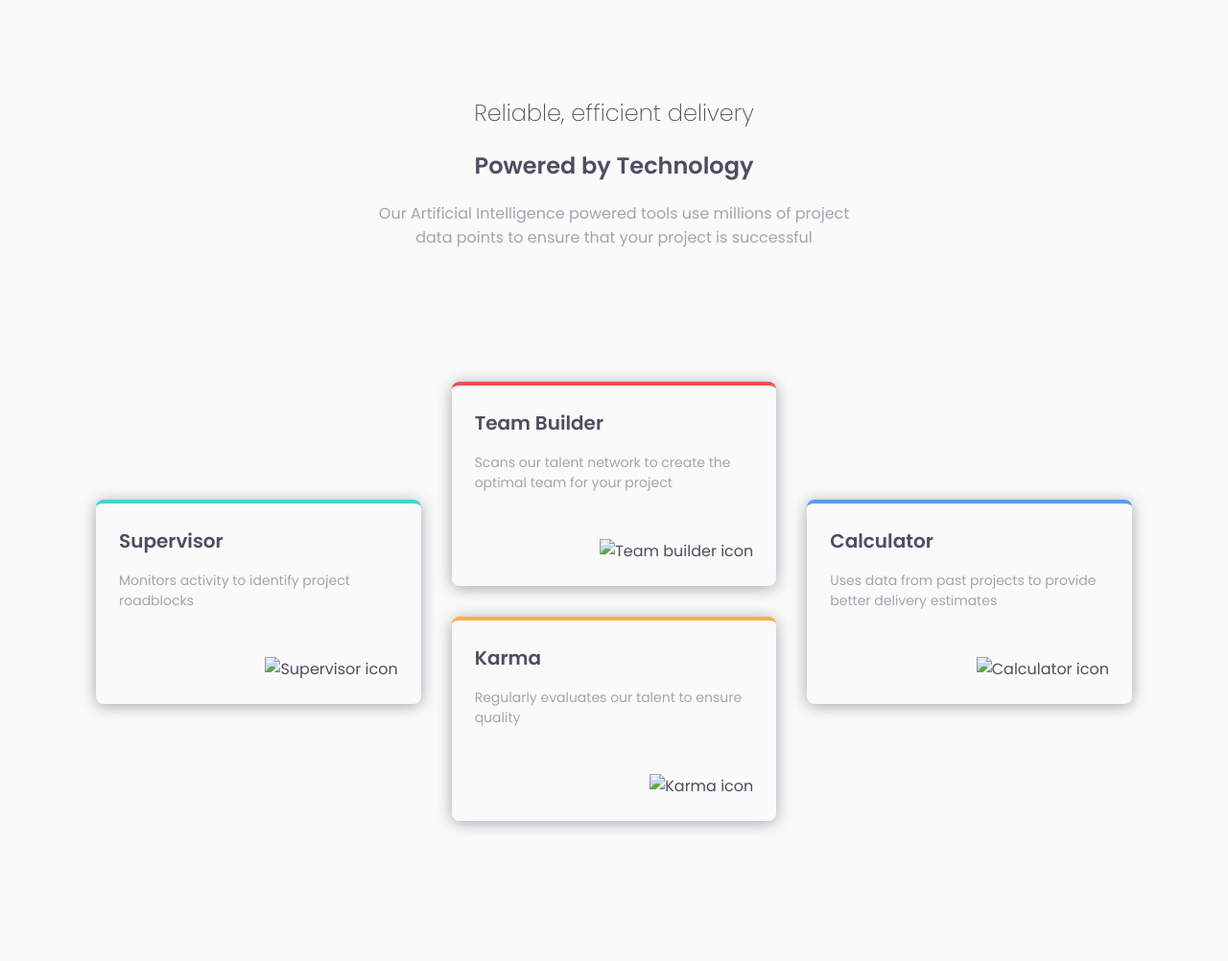
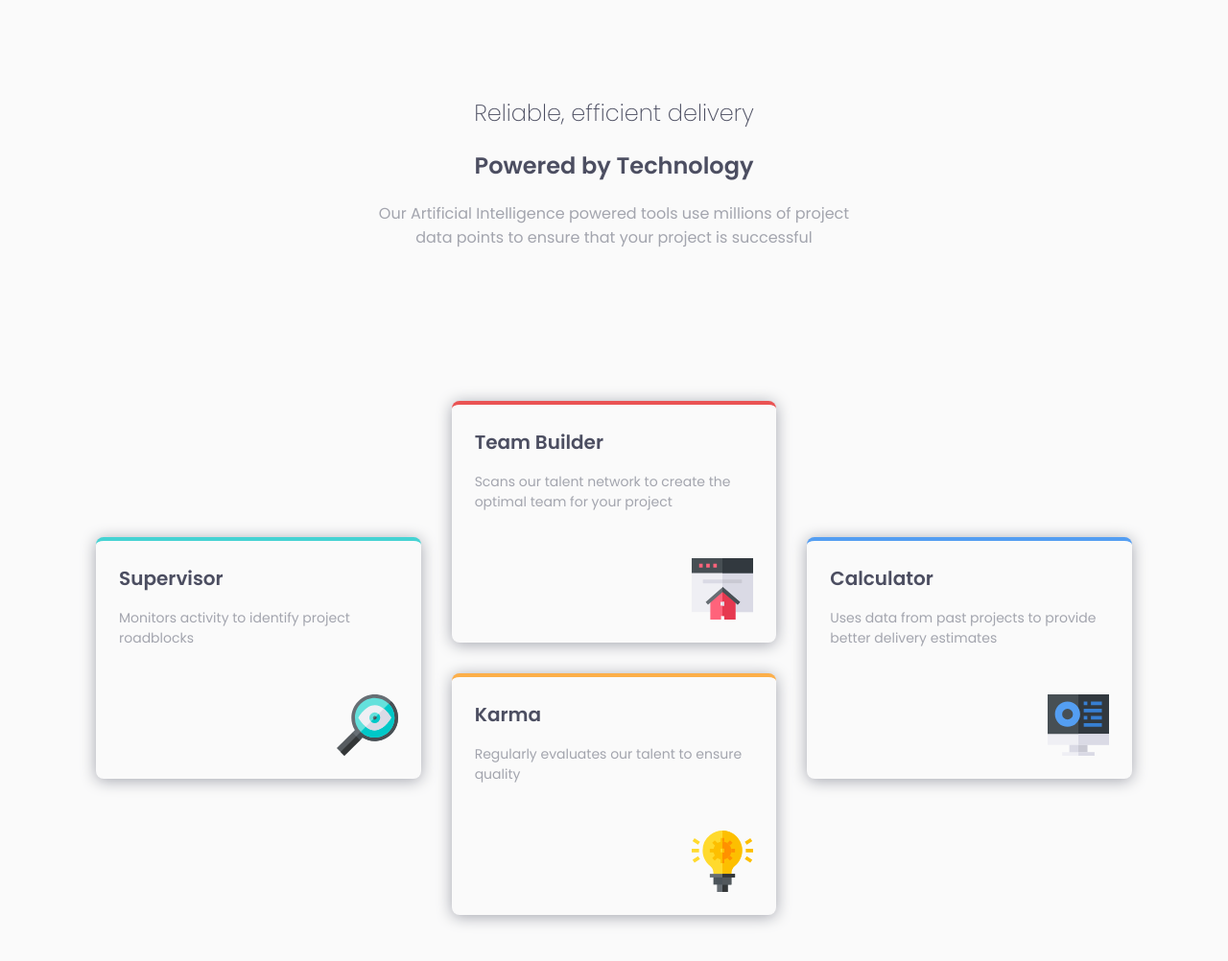
Before and after one commit to stezor/four-card-feature-section, a plain HTML site: page index.html in a window 1280 px wide. Shown: the whole page at 96% size. Drawn offline with Linux system fonts and the light colour scheme; the site is published under a folder, as on GitHub Pages, so addresses that start at the root find nothing.

Commit message:
First code revision. Updated src paths for feature card icons.

```diff
--- a/index.html
+++ b/index.html
@@ -10,7 +10,7 @@
       href="./images/favicon-32x32.png"
     />
     <title>Frontend Mentor | Four card feature section</title>
-    <link rel="stylesheet" href="style.css" />
+    <link rel="stylesheet" href="./style.css" />
   </head>
   <body>
     <main>
@@ -27,7 +27,7 @@
           <h3>Supervisor</h3>
           <p>Monitors activity to identify project roadblocks</p>
           <span>
-            <img src="/images/icon-supervisor.svg" alt="Supervisor icon" />
+            <img src="./images/icon-supervisor.svg" alt="Supervisor icon" />
           </span>
         </div>
         <div class="feature-card feature-card--team-builder">
@@ -36,14 +36,14 @@
             Scans our talent network to create the optimal team for your project
           </p>
           <span>
-            <img src="/images/icon-team-builder.svg" alt="Team builder icon" />
+            <img src="./images/icon-team-builder.svg" alt="Team builder icon" />
           </span>
         </div>
         <div class="feature-card feature-card--karma">
           <h3>Karma</h3>
           <p>Regularly evaluates our talent to ensure quality</p>
           <span>
-            <img src="/images/icon-karma.svg" alt="Karma icon" />
+            <img src="./images/icon-karma.svg" alt="Karma icon" />
           </span>
         </div>
         <div class="feature-card feature-card--calculator">
@@ -52,7 +52,7 @@
             Uses data from past projects to provide better delivery estimates
           </p>
           <span>
-            <img src="/images/icon-calculator.svg" alt="Calculator icon" />
+            <img src="./images/icon-calculator.svg" alt="Calculator icon" />
           </span>
         </div>
       </section>
```
